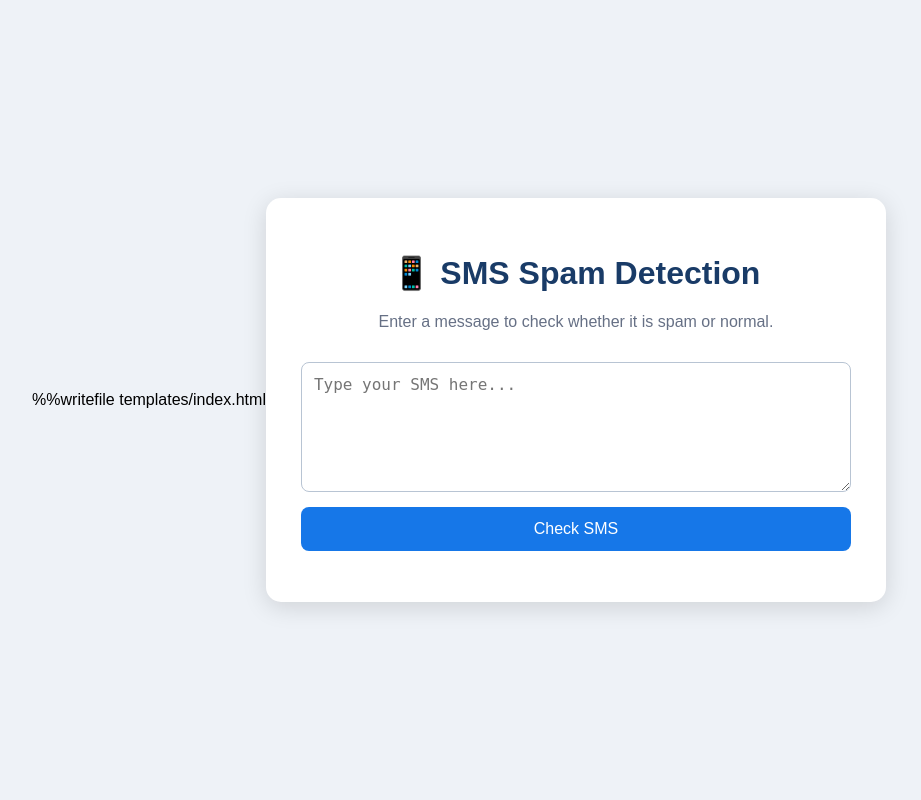
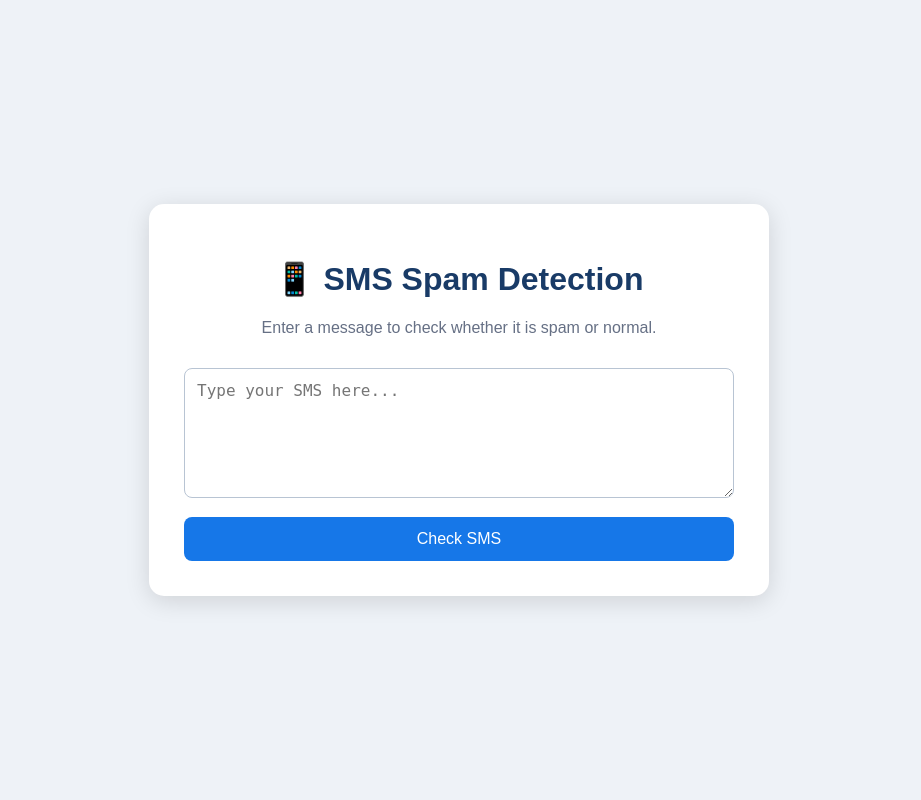
Before and after one commit to abhimanyumete01/sms-spam-detection, a Flask app: page / in a window 1280 px wide. Shown: the whole page, without its empty margins (181-1102 px from the left). Run offline with Flask 3, Linux system fonts and the light colour scheme; parts of the project's set-up code (start-up, migrations or seed data) failed here and were passed over.

Commit message:
Update index.html

```diff
--- a/templates/index.html
+++ b/templates/index.html
@@ -1,4 +1,3 @@
-%%writefile templates/index.html
 <!DOCTYPE html>
 <html>
 <head>
```
